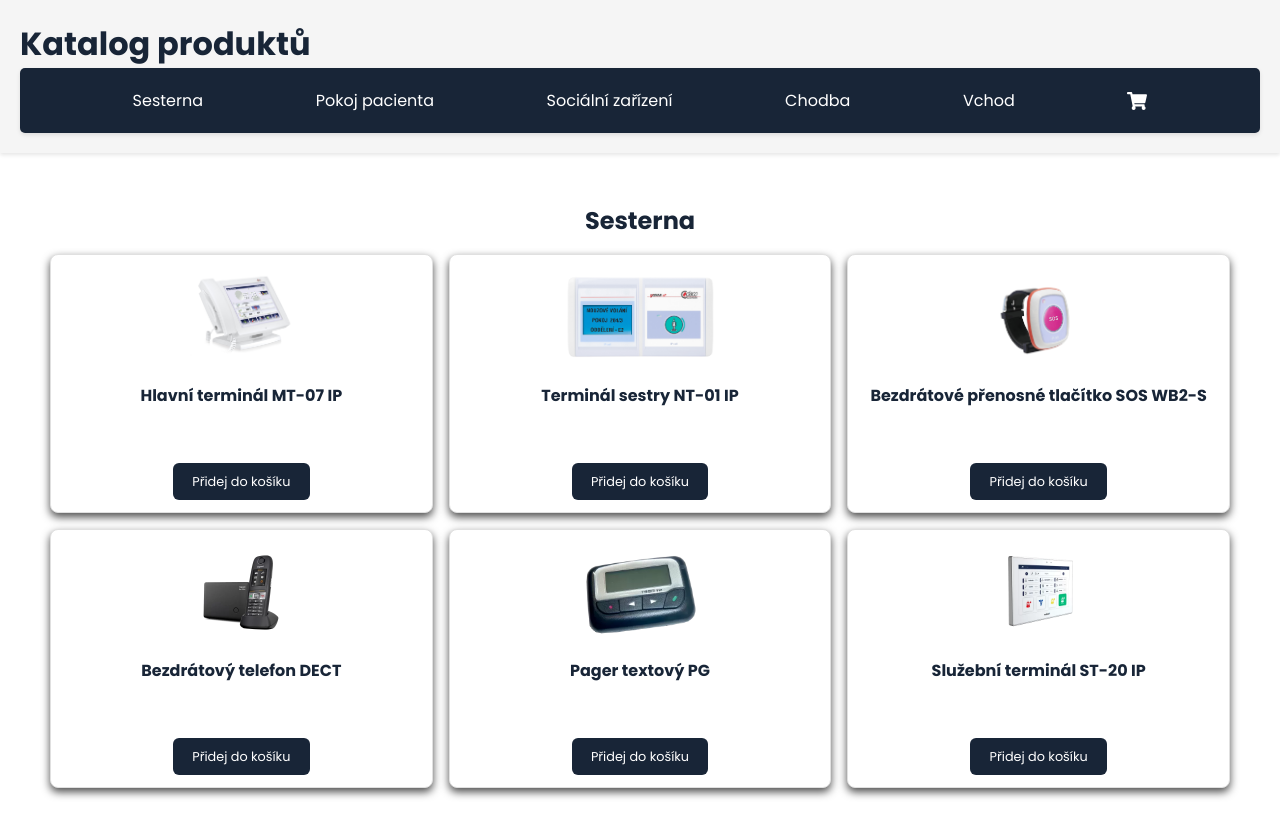
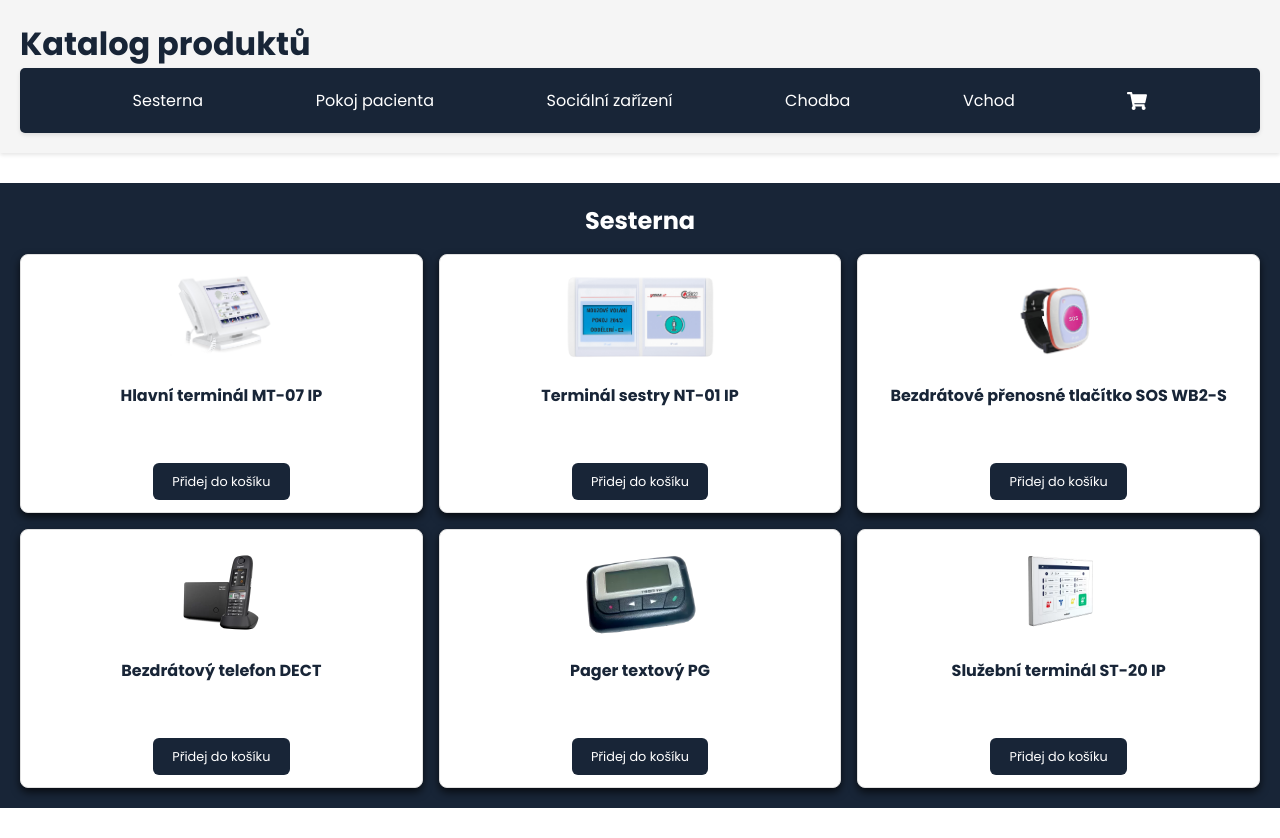
Before and after one commit to VladanCZ/FP, a React (Create React App) app: page /Sister in a window 1280 px wide. Built offline with nearby package versions, Linux system fonts and the light colour scheme.

Commit message:
bg sister

```diff
--- a/src/pages/Sister.scss
+++ b/src/pages/Sister.scss
@@ -1,13 +1,18 @@
 @use "../styles/_variables.scss" as vars;
 
 .sister {
-  color: vars.$base-color;
-  font-family: vars.$font-primary;
-  font-size: vars.$base-font-size;
+  width: 100vw;
+  margin-left: calc(-50vw + 50%);
+  background-color: #182537;
   padding: 20px;
+
+    color: vars.$base-color;
+    font-size: vars.$base-font-size;
+    font-family: vars.$font-primary;
 
   h2 {
     margin-bottom: 1rem;
     text-align: center;
+    color: white;
   }
 }
```
